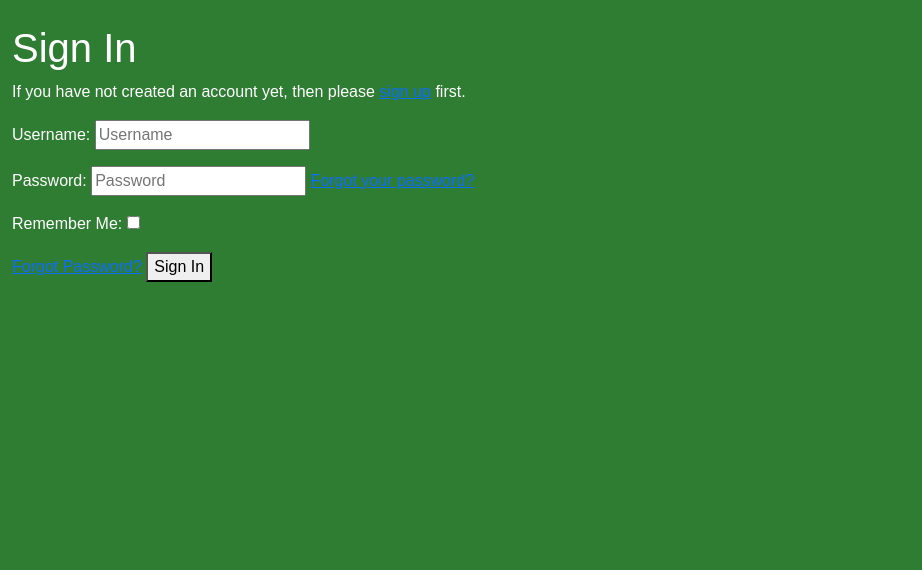
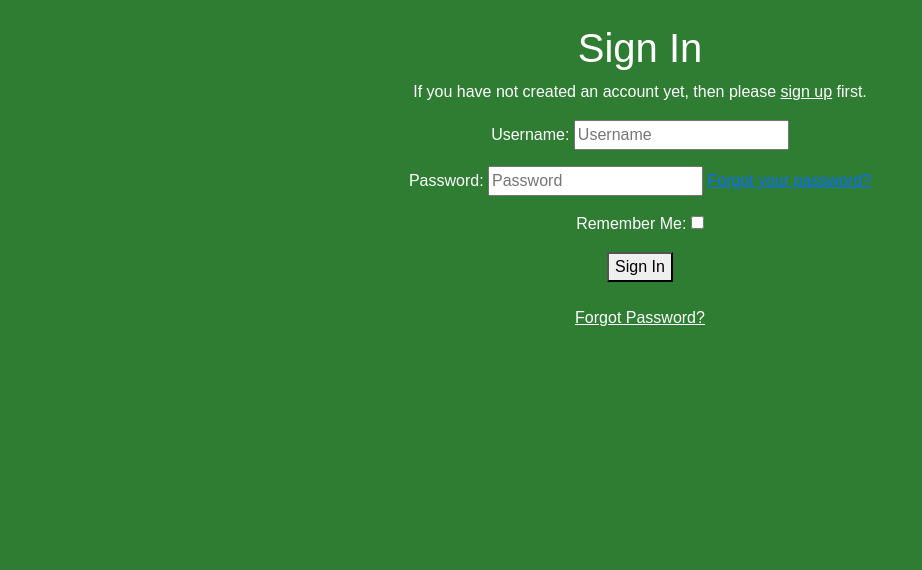
Before and after one commit to jack-brosnan/home-not-alone, a Django app: page /accounts/login/ in a window 1280 px wide. Shown: the part 56-626 px from the top of the page, without its empty margins (0-922 px from the left). Run offline with Django 4.2, Linux system fonts and the light colour scheme; some libraries are stand-ins or nearby versions.

Commit message:
centered all of the log in and sign up forms. Changed the hyperlink text from blue to white to make it more readible

```diff
--- a/static/css/style.css
+++ b/static/css/style.css
@@ -71,6 +71,14 @@
     color: #b71c1c;
 }
 
+.center-content {
+    text-align: center;
+    list-style-position: inside;
+}
+
+.white-link {
+    color: white;
+}
 
 /* Footer */
 .footer {
--- a/templates/account/account_inactive.html
+++ b/templates/account/account_inactive.html
@@ -1,11 +1,13 @@
-{% extends "account/base.html" %}
+{% extends "base.html" %}
 
 {% load i18n %}
 
 {% block head_title %}{% trans "Account Inactive" %}{% endblock head_title %}
 
 {% block content %}
+<div class="center-content">
 <h1>{% trans "Account Inactive" %}</h1>
 
 <p>{% trans "This account is inactive." %}</p>
+</div>
 {% endblock content %}
--- a/templates/account/email.html
+++ b/templates/account/email.html
@@ -1,10 +1,11 @@
-{% extends "account/base.html" %}
+{% extends "base.html" %}
 
 {% load i18n %}
 
 {% block head_title %}{% trans "Email Addresses" %}{% endblock head_title %}
 
 {% block content %}
+<div class="center-content">
     <h1>{% trans "Email Addresses" %}</h1>
 {% if emailaddresses %}
 <p>{% trans 'The following email addresses are associated with your account:' %}</p>
@@ -52,7 +53,7 @@
         <button name="action_add" type="submit">{% trans "Add Email" %}</button>
     </form>
   {% endif %}
-
+</div>
 {% endblock content %}
 
 
--- a/templates/account/email_change.html
+++ b/templates/account/email_change.html
@@ -1,9 +1,10 @@
-{% extends "account/base.html" %}
+{% extends "base.html" %}
 {% load i18n %}
 {% block head_title %}
     {% trans "Email Address" %}
 {% endblock head_title %}
 {% block content %}
+<div class="center-content">
     <h1>{% trans "Email Address" %}</h1>
     {% if emailaddresses %}
         {% if current_emailaddress %}
@@ -30,4 +31,5 @@
         {{ form.as_p }}
         <button name="action_add" type="submit">{% trans "Change Email" %}</button>
     </form>
+</div>
 {% endblock content %}
--- a/templates/account/email_confirm.html
+++ b/templates/account/email_confirm.html
@@ -1,4 +1,4 @@
-{% extends "account/base.html" %}
+{% extends "base.html" %}
 
 {% load i18n %}
 {% load account %}
@@ -7,6 +7,7 @@
 
 
 {% block content %}
+<div class="center-content">
 <h1>{% trans "Confirm Email Address" %}</h1>
 
 {% if confirmation %}
@@ -31,5 +32,5 @@
 <p>{% blocktrans %}This email confirmation link expired or is invalid. Please <a href="{{ email_url }}">issue a new email confirmation request</a>.{% endblocktrans %}</p>
 
 {% endif %}
-
+</div>
 {% endblock content %}
--- a/templates/account/login.html
+++ b/templates/account/login.html
@@ -6,7 +6,7 @@
 {% block head_title %}{% trans "Sign In" %}{% endblock head_title %}
 
 {% block content %}
-
+<div class="center-content">
   <h1>{% trans "Sign In" %}</h1>
 
   {% get_providers as socialaccount_providers %}
@@ -30,7 +30,8 @@
 
   {% else %}
   <p>{% blocktrans %}If you have not created an account yet, then please
-<a href="{{ signup_url }}">sign up</a> first.{% endblocktrans %}</p>
+    <a class="white-link" href="{{ signup_url }}">sign up</a> first.{% endblocktrans %}
+  </p>
   {% endif %}
 
   <form class="login" method="POST" action="{% url 'account_login' %}">
@@ -39,8 +40,10 @@
     {% if redirect_field_value %}
     <input type="hidden" name="{{ redirect_field_name }}" value="{{ redirect_field_value }}" />
     {% endif %}
-  <a class="button secondaryAction" href="{% url 'account_reset_password' %}">{% trans "Forgot Password?" %}</a>
     <button class="primaryAction" type="submit">{% trans "Sign In" %}</button>
+    <br>
+    <br>
+    <a class="button secondaryAction white-link" href="{% url 'account_reset_password' %}">Forgot Password?</a>
   </form>
-
+</div>
 {% endblock content %}
--- a/templates/account/logout.html
+++ b/templates/account/logout.html
@@ -5,6 +5,7 @@
 {% block head_title %}{% trans "Sign Out" %}{% endblock head_title %}
 
 {% block content %}
+<div class="center-content">
   <h1>{% trans "Sign Out" %}</h1>
 
   <p>{% trans 'Are you sure you want to sign out?' %}</p>
@@ -12,10 +13,10 @@
   <form method="post" action="{% url 'account_logout' %}">
     {% csrf_token %}
     {% if redirect_field_value %}
-  <input type="hidden" name="{{ redirect_field_name }}" value="{{ redirect_field_value }}"/>
+    <input type="hidden" name="{{ redirect_field_name }}" value="{{ redirect_field_value }}" />
     {% endif %}
     <button type="submit">{% trans 'Sign Out' %}</button>
   </form>
-
+</div>
 
 {% endblock content %}
--- a/templates/account/password_change.html
+++ b/templates/account/password_change.html
@@ -1,10 +1,11 @@
-{% extends "account/base.html" %}
+{% extends "base.html" %}
 
 {% load i18n %}
 
 {% block head_title %}{% trans "Change Password" %}{% endblock head_title %}
 
 {% block content %}
+<div class="center-content">
     <h1>{% trans "Change Password" %}</h1>
 
     <form method="POST" action="{% url 'account_change_password' %}" class="password_change">
@@ -13,4 +14,5 @@
         <button type="submit" name="action">{% trans "Change Password" %}</button>
         <a href="{% url 'account_reset_password' %}">{% trans "Forgot Password?" %}</a>
     </form>
+</div>
 {% endblock content %}
--- a/templates/account/password_reset_done.html
+++ b/templates/account/password_reset_done.html
@@ -1,4 +1,4 @@
-{% extends "account/base.html" %}
+{% extends "base.html" %}
 
 {% load i18n %}
 {% load account %}
@@ -6,6 +6,7 @@
 {% block head_title %}{% trans "Password Reset" %}{% endblock head_title %}
 
 {% block content %}
+<div class="center-content">
     <h1>{% trans "Password Reset" %}</h1>
 
     {% if user.is_authenticated %}
@@ -13,4 +14,5 @@
     {% endif %}
 
     <p>{% blocktrans %}We have sent you an email. If you have not received it please check your spam folder. Otherwise contact us if you do not receive it in a few minutes.{% endblocktrans %}</p>
-{% endblock content %}
+</div>
+    {% endblock content %}
--- a/templates/account/password_reset_from_key.html
+++ b/templates/account/password_reset_from_key.html
@@ -1,9 +1,10 @@
-{% extends "account/base.html" %}
+{% extends "base.html" %}
 
 {% load i18n %}
 {% block head_title %}{% trans "Change Password" %}{% endblock head_title %}
 
 {% block content %}
+<div class="center-content">
     <h1>{% if token_fail %}{% trans "Bad Token" %}{% else %}{% trans "Change Password" %}{% endif %}</h1>
 
     {% if token_fail %}
@@ -16,4 +17,5 @@
             <input type="submit" name="action" value="{% trans 'change password' %}"/>
         </form>
     {% endif %}
+</div>
 {% endblock content %}
--- a/templates/account/password_reset_from_key_done.html
+++ b/templates/account/password_reset_from_key_done.html
@@ -1,9 +1,11 @@
-{% extends "account/base.html" %}
+{% extends "base.html" %}
 
 {% load i18n %}
 {% block head_title %}{% trans "Change Password" %}{% endblock head_title %}
 
 {% block content %}
+<div class="center-content">
     <h1>{% trans "Change Password" %}</h1>
     <p>{% trans 'Your password is now changed.' %}</p>
+    </div>
 {% endblock content %}
--- a/templates/account/password_set.html
+++ b/templates/account/password_set.html
@@ -1,10 +1,11 @@
-{% extends "account/base.html" %}
+{% extends "base.html" %}
 
 {% load i18n %}
 
 {% block head_title %}{% trans "Set Password" %}{% endblock head_title %}
 
 {% block content %}
+<div class="center-content">
     <h1>{% trans "Set Password" %}</h1>
 
     <form method="POST" action="{% url 'account_set_password' %}" class="password_set">
@@ -12,4 +13,5 @@
         {{ form.as_p }}
         <input type="submit" name="action" value="{% trans 'Set Password' %}"/>
     </form>
+    </div>
 {% endblock content %}
--- a/templates/account/reauthenticate.html
+++ b/templates/account/reauthenticate.html
@@ -1,11 +1,11 @@
-{% extends "account/base.html" %}
+{% extends "base.html" %}
 
 {% load i18n %}
 
 {% block head_title %}{% trans "Confirm Access" %}{% endblock head_title %}
 
 {% block content %}
-
+<div class="center-content">
 <h1>{% trans "Confirm Access" %}</h1>
 
 <p>{% blocktranslate %}To safeguard the security of your account, please enter your password:{% endblocktranslate %}</p>
@@ -18,5 +18,5 @@
   {% endif %}
   <button type="submit">{% trans "Confirm" %}</button>
 </form>
-
+</div>
 {% endblock content %}
--- a/templates/account/signup.html
+++ b/templates/account/signup.html
@@ -5,9 +5,10 @@
 {% block head_title %}{% trans "Signup" %}{% endblock head_title %}
 
 {% block content %}
+<div class="center-content">
   <h1>{% trans "Sign Up" %}</h1>
 
-<p>{% blocktrans %}Already have an account? Then please <a href="{{ login_url }}">sign in</a>.{% endblocktrans %}</p>
+  <p>{% blocktrans %}Already have an account? Then please <a class="white-link" href="{{ login_url }}">sign in</a>.{% endblocktrans %}</p>
 
   <form class="signup" id="signup_form" method="post" action="{% url 'account_signup' %}">
     {% csrf_token %}
@@ -17,5 +18,5 @@
     {% endif %}
     <button type="submit">{% trans "Sign Up" %} &raquo;</button>
   </form>
-
+</div>
 {% endblock content %}
--- a/templates/account/signup_closed.html
+++ b/templates/account/signup_closed.html
@@ -1,11 +1,13 @@
-{% extends "account/base.html" %}
+{% extends "base.html" %}
 
 {% load i18n %}
 
 {% block head_title %}{% trans "Sign Up Closed" %}{% endblock head_title %}
 
 {% block content %}
+<div class="center-content">
 <h1>{% trans "Sign Up Closed" %}</h1>
 
 <p>{% trans "We are sorry, but the sign up is currently closed." %}</p>
+</div>
 {% endblock content %}
--- a/templates/account/verification_sent.html
+++ b/templates/account/verification_sent.html
@@ -1,12 +1,13 @@
-{% extends "account/base.html" %}
+{% extends "base.html" %}
 
 {% load i18n %}
 
 {% block head_title %}{% trans "Verify Your Email Address" %}{% endblock head_title %}
 
 {% block content %}
+<div class="center-content">
     <h1>{% trans "Verify Your Email Address" %}</h1>
 
     <p>{% blocktrans %}We have sent an email to you for verification. Follow the link provided to finalize the signup process. If you do not see the verification email in your main inbox, check your spam folder. Please contact us if you do not receive the verification email within a few minutes.{% endblocktrans %}</p>
-
+</div>
 {% endblock content %}
--- a/templates/account/verified_email_required.html
+++ b/templates/account/verified_email_required.html
@@ -1,10 +1,11 @@
-{% extends "account/base.html" %}
+{% extends "base.html" %}
 
 {% load i18n %}
 
 {% block head_title %}{% trans "Verify Your Email Address" %}{% endblock head_title %}
 
 {% block content %}
+<div class="center-content">
 <h1>{% trans "Verify Your Email Address" %}</h1>
 
 {% url 'account_email' as email_url %}
@@ -19,5 +20,5 @@
 
 <p>{% blocktrans %}<strong>Note:</strong> you can still <a href="{{ email_url }}">change your email address</a>.{% endblocktrans %}</p>
 
-
+</div>
 {% endblock content %}
```
Also changed, not shown: templates/account/password_reset.html (+4 -3 lines), 1 other file. Lines whose indentation alone changed are shown as unchanged.
